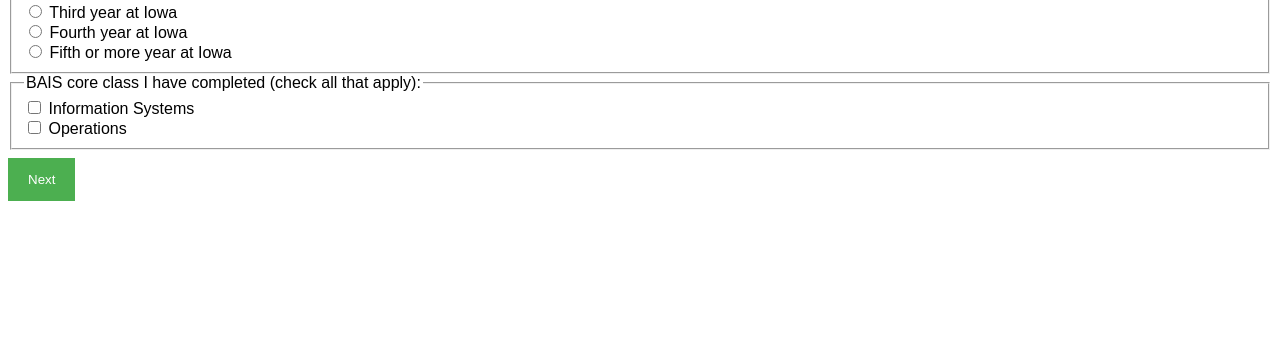
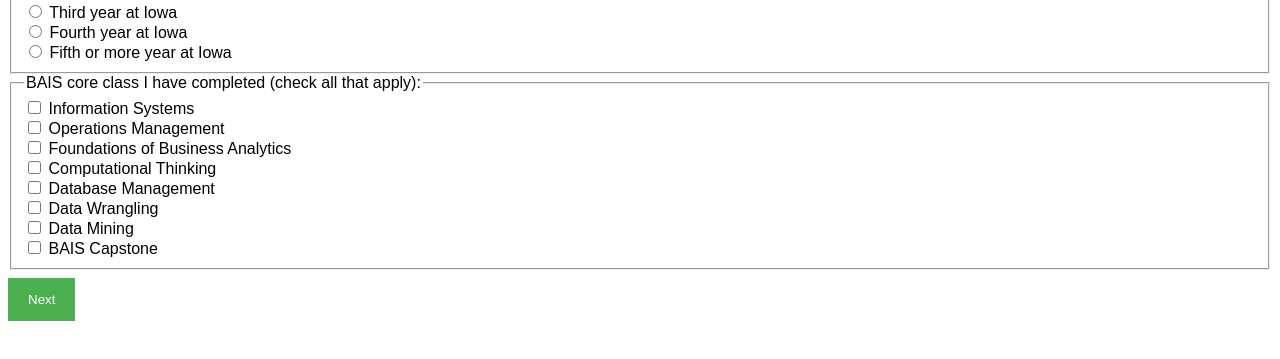
Before and after one commit to jfarrelly27/jfarrelly_HW7, a plain HTML site: page jfarrelly_p2.html in a window 1280 px wide. Shown: the part 101-460 px from the top of the page. Drawn offline with Linux system fonts and the light colour scheme.

Commit message:
Incorporating All BAIS Courses

```diff
--- a/jfarrelly_p2.html
+++ b/jfarrelly_p2.html
@@ -23,7 +23,19 @@
             <input type="checkbox" id="info-systems" name="class" value="info-systems">
             <label for="info-systems">Information Systems</label><br>
             <input type="checkbox" id="operations" name="class" value="operations">
-            <label for="operations">Operations</label><br>
+            <label for="operations">Operations Management</label><br>
+            <input type="checkbox" id="foundations" name="class" value="foundations">
+            <label for="foundations">Foundations of Business Analytics</label><br>
+            <input type="checkbox" id="computational-thinking" name="class" value="computational-thinking">
+            <label for="computational-thinking">Computational Thinking</label><br>
+            <input type="checkbox" id="database-management" name="class" value="database-management">
+            <label for="database-management">Database Management</label><br>
+            <input type="checkbox" id="data-wrangling" name="class" value="data-wrangling">
+            <label for="data-wrangling">Data Wrangling</label><br>
+            <input type="checkbox" id="data-mining" name="class" value="data-mining">
+            <label for="data-mining">Data Mining</label><br>
+            <input type="checkbox" id="bais-capstone" name="class" value="bais-capstone">
+            <label for="bais-capstone">BAIS Capstone</label><br>
             <!-- Add other classes as needed -->
         </fieldset>
         <input type="submit" value="Next">
```
